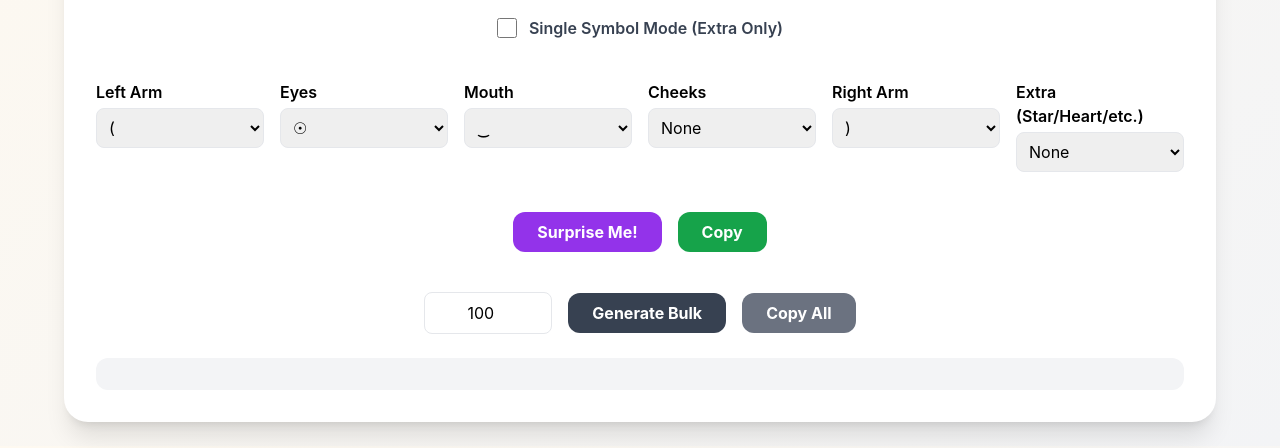
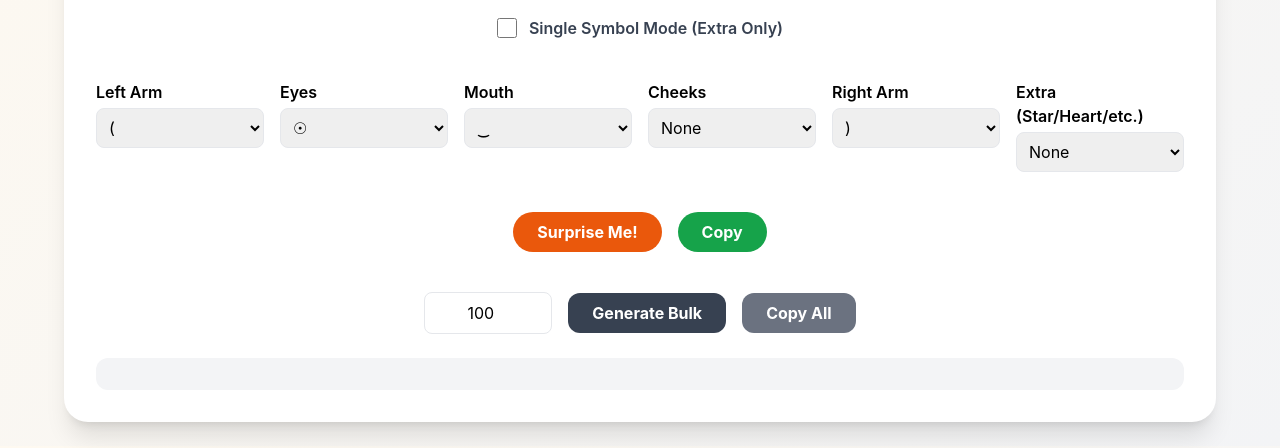
Before and after one commit to moshe888x/Emoticons-Ultra, a plain HTML site: page index.html in a window 1280 px wide. Shown: the part 352-800 px from the top of the page. Drawn offline with nearby package versions, Linux system fonts and the light colour scheme.

Commit message:
index.html

```diff
--- a/index.html
+++ b/index.html
@@ -46,8 +46,8 @@
 
     <!-- Small buttons (no Generate button) -->
     <div class="flex flex-wrap gap-4 justify-center mt-4">
-      <button onclick="surpriseMe()" class="px-6 py-2 bg-purple-600 hover:bg-purple-700 text-white font-bold rounded-xl">Surprise Me!</button>
-      <button onclick="copyKaomoji()" class="px-6 py-2 bg-green-600 hover:bg-green-700 text-white font-bold rounded-xl">Copy</button>
+      <button onclick="surpriseMe()" class="px-6 py-2 bg-orange-600 hover:bg-orange-800 text-white font-bold rounded-3xl">Surprise Me!</button>
+      <button onclick="copyKaomoji()" class="px-6 py-2 bg-green-600 hover:bg-green-800 text-white font-bold rounded-3xl">Copy</button>
     </div>
 
     <!-- Bulk generator -->
```
